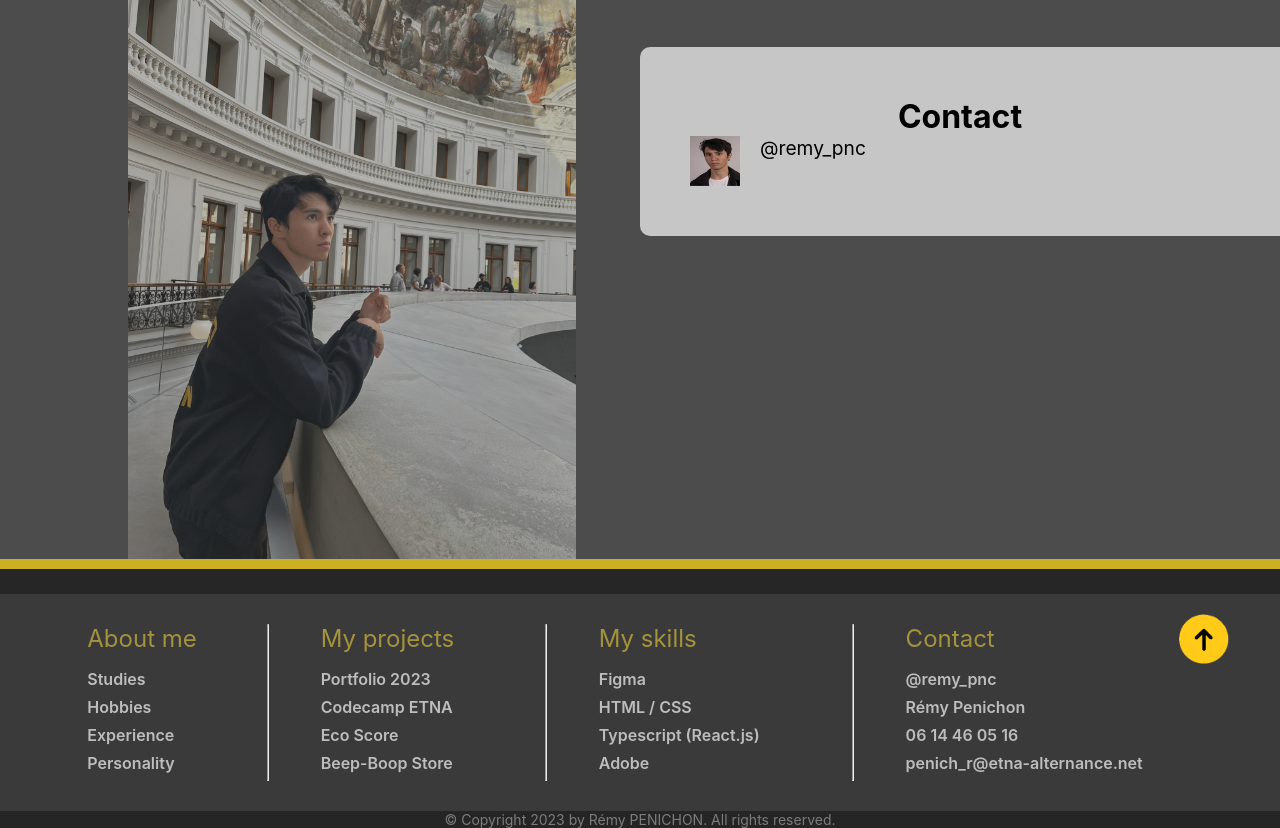
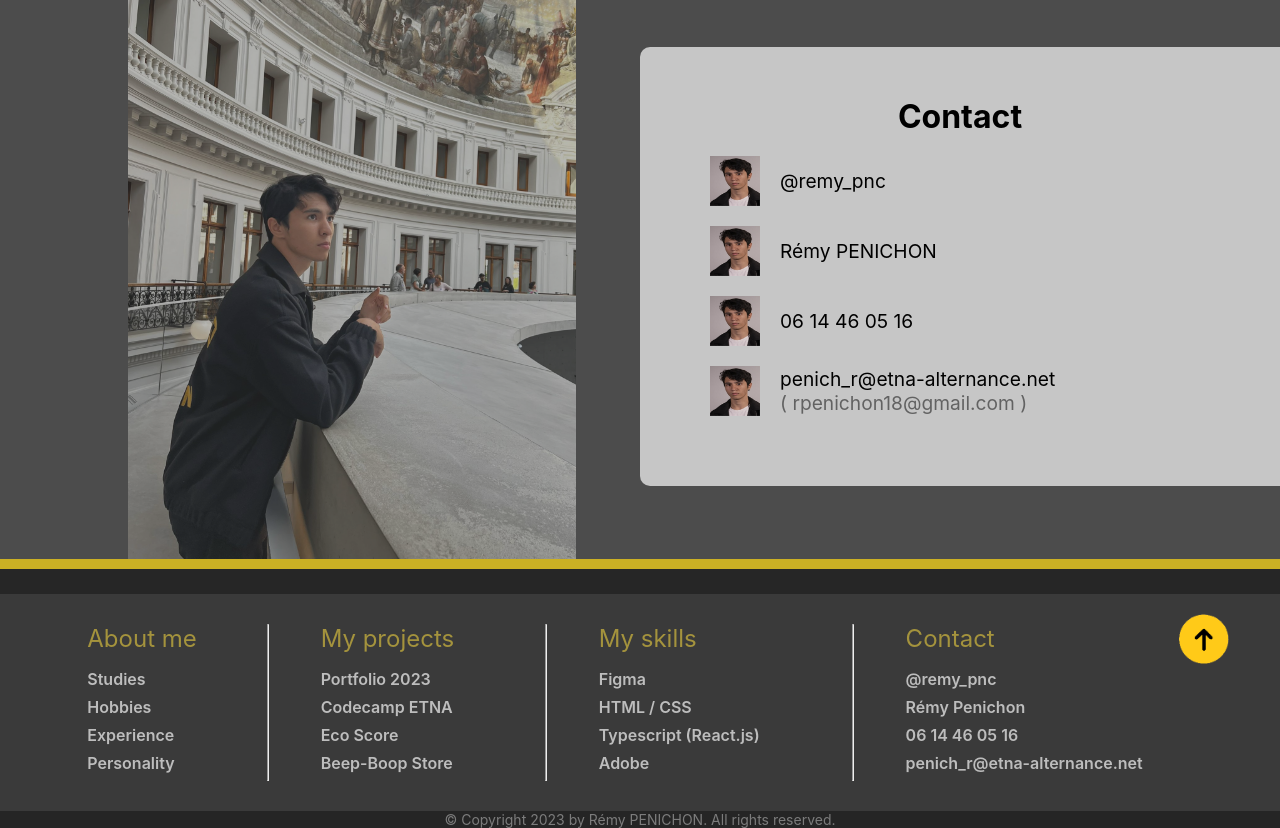
Before and after one commit to remypnc/my-portfolio, a Next.js app: page / in a window 1280 px wide. Shown: the part 3460-4288 px from the top of the page. Built offline with nearby package versions, Linux system fonts and the light colour scheme; a web font is replaced by a local one.

Commit message:
contacrt push

```diff
--- a/src/pages/contact.tsx
+++ b/src/pages/contact.tsx
@@ -20,6 +20,23 @@ export default function Home() {
                   <img src="../photo.jpg" />
                   <a href="#"> @remy_pnc</a>
                 </li>
+                <li>
+                  <img src="../photo.jpg" />
+                  <a href="#"> Rémy PENICHON</a>
+                </li>
+                <li>
+                  <img src="../photo.jpg" />
+                  <a href="tel:0614460516"> 06 14 46 05 16</a>
+                </li>
+                <li>
+                  <img src="../photo.jpg" />
+                  <div>
+                    <a href="mailto:penich_r@etna-alternance.net"> penich_r@etna-alternance.net</a>
+                    <a className={styles.gray} href="mailto:rpenichon18@gmail.com">
+                      ( rpenichon18@gmail.com )
+                    </a>
+                  </div>
+                </li>
               </ul>
             </div>
           </div>
--- a/src/styles/Contact.module.css
+++ b/src/styles/Contact.module.css
@@ -52,6 +52,13 @@
 
 .contact_information li {
   display: flex;
+  margin: 20px;
+  align-items: center;
+}
+
+.contact_information li div {
+  display: flex;
+  flex-direction: column;
 }
 
 .contact_information a {
@@ -59,6 +66,10 @@
   margin-left: 20px;
 }
 
+.gray {
+  opacity: 0.5;
+}
+
 .contact_information img {
   height: 50px;
   width: 50px;
```
